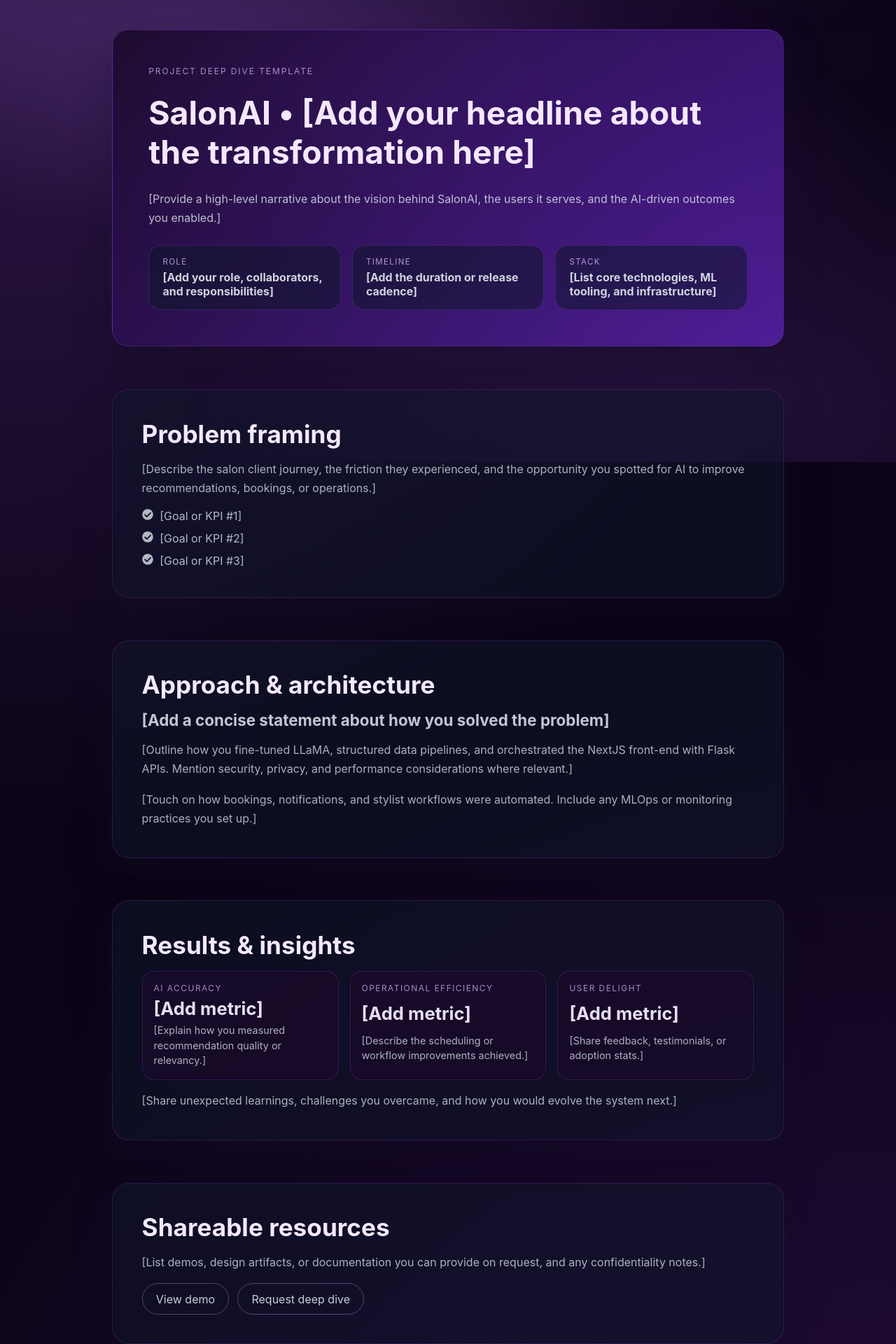
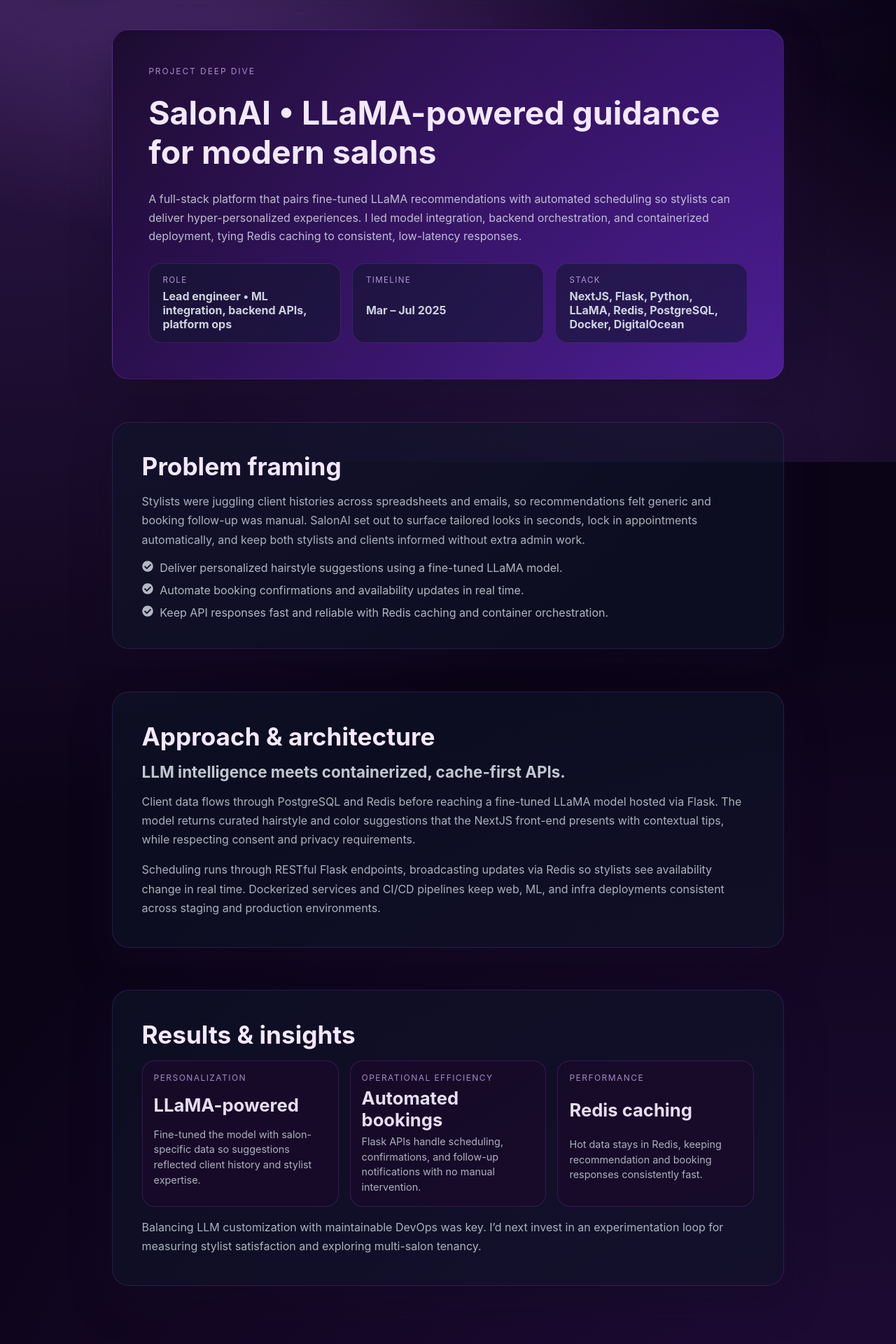
Before and after one commit to jhaniff/Portfolio, a React (Create React App) app in the folder personawebsite/: page /portfolio/salonai in a window 1280 px wide. Shown: the part 140-2060 px from the top of the page at 70% size. Built offline with nearby package versions, Linux system fonts and the light colour scheme.

Commit message:
Refactor code structure for improved readability and maintainability

```diff
--- a/personawebsite/src/pages/Contact.js
+++ b/personawebsite/src/pages/Contact.js
@@ -65,7 +65,7 @@
             <FaCalendarAlt />
           </IconCircle>
           <h3>Availability</h3>
-          <p>Currently booking projects for Winter 2025 internships/co-ops and select freelance automation gigs.</p>
+          <p>Currently looking for full-time roles and select freelance automation gigs.</p>
         </InfoCard>
       </InfoGrid>
 
--- a/personawebsite/src/pages/Home.js
+++ b/personawebsite/src/pages/Home.js
@@ -92,7 +92,7 @@
 
           <HeroActions>
             <PrimaryButton to="/portfolio">Explore recent work</PrimaryButton>
-            <SecondaryButton to="/contact">Book a collaboration</SecondaryButton>
+            <SecondaryButton to="/contact">Connect</SecondaryButton>
           </HeroActions>
 
           <StatsRow>
--- a/personawebsite/src/pages/Resume.js
+++ b/personawebsite/src/pages/Resume.js
@@ -24,7 +24,7 @@
         </HeroText>
 
         <HeroActions>
-          <DownloadButton href="/resume.pdf" download>
+          <DownloadButton href="/jhanif_Resume.pdf" download>
             <FaDownload /> Download resume
           </DownloadButton>
           <SecondaryButton href="https://www.linkedin.com/in/joshua-hanif" target="_blank" rel="noreferrer">
--- a/personawebsite/src/pages/caseStudies/AutomationCaseStudy.js
+++ b/personawebsite/src/pages/caseStudies/AutomationCaseStudy.js
@@ -12,8 +12,6 @@
   HeroTitle,
   MetricCard,
   MetricGrid,
-  ResourceButton,
-  ResourceLinks,
   SectionBody,
   SectionHeading,
   SectionSubheading,
@@ -29,25 +27,26 @@
         animate={{ opacity: 1, y: 0 }}
         transition={{ duration: 0.6, ease: "easeOut" }}
       >
-        <HeroEyebrow>Project Deep Dive Template</HeroEyebrow>
-        <HeroTitle>Enterprise QA Automation • [Add headline about the value delivered]</HeroTitle>
+        <HeroEyebrow>Project Deep Dive</HeroEyebrow>
+        <HeroTitle>Enterprise QA Automation • Harmonising regression for Johnson Controls security platforms</HeroTitle>
         <HeroSummary>
-          [Summarise why the automation effort mattered, the scale of systems covered, and the business-critical outcomes you
-          enabled for Johnson Controls or a similar organisation.]
+          Embedded with the OpenBlue security group to replace brittle manual regression with unified Selenium, Appium, TestNG,
+          and Cypress suites. I owned the framework design, CI/CD orchestration, and coaching that restored confidence in
+          multi-device releases.
         </HeroSummary>
 
         <HeroMetaGrid>
           <HeroMetaCard>
             <span>Role</span>
-            <strong>[Add your title, team, and collaboration notes]</strong>
+            <strong>Software Automation Developer Co-op • Framework architect & pipeline owner</strong>
           </HeroMetaCard>
           <HeroMetaCard>
             <span>Timeline</span>
-            <strong>[Add timeframe]</strong>
+            <strong>Sept 2022 – Apr 2023</strong>
           </HeroMetaCard>
           <HeroMetaCard>
             <span>Tooling</span>
-            <strong>[List the key frameworks, CI/CD, and infrastructure pieces]</strong>
+            <strong>Selenium, Appium, Cypress, TestNG, Jenkins, Docker, Jira, Azure DevOps</strong>
           </HeroMetaCard>
         </HeroMetaGrid>
       </CaseHero>
@@ -60,20 +59,22 @@
       >
         <SectionHeading>Testing ecosystem before automation</SectionHeading>
         <SectionBody>
-          [Explain the manual pain points, coverage gaps, or release bottlenecks that prompted a new automation strategy.]
+          Releases for building access control hardware and cloud dashboards stalled because regression relied on spreadsheets
+          and ad-hoc scripts. Teams duplicated work across desktop, tablet, and mobile clients, so failures appeared late and
+          were hard to reproduce.
         </SectionBody>
         <Checklist>
           <li>
             <FaCheckCircle />
-            <span>[Pain point or objective #1]</span>
+            <span>Five-day manual regression window slowed urgent firmware and web updates.</span>
           </li>
           <li>
             <FaCheckCircle />
-            <span>[Pain point or objective #2]</span>
+            <span>Device coverage was inconsistent across Selenium, Appium, and on-prem labs.</span>
           </li>
           <li>
             <FaCheckCircle />
-            <span>[Pain point or objective #3]</span>
+            <span>No unified reporting, making flaky failures difficult to triage for QA leads.</span>
           </li>
         </Checklist>
       </CaseSection>
@@ -85,14 +86,16 @@
         viewport={{ once: true, amount: 0.3 }}
       >
         <SectionHeading>Framework design</SectionHeading>
-        <SectionSubheading>[Add a concise statement about your strategy]</SectionSubheading>
+        <SectionSubheading>Reusable libraries and pipelines kept every suite in sync.</SectionSubheading>
         <SectionBody>
-          [Detail how you structured Selenium, Appium, Cypress, and TestNG to work together. Mention reusable libraries,
-          configuration management, environment setup, and integration with Jenkins.]
+          I refactored legacy scripts into a shared page-object library with environment-aware configuration and Dockerized
+          dependencies. Jenkins fan-out pipelines parallelized suites across browsers, Android tablets, and iOS devices while
+          storing artifacts in S3 for easy traceability.
         </SectionBody>
         <SectionBody>
-          [Include how you managed device labs, emulators, or simulators, plus how you monitored and reported results back to
-          stakeholders.]
+          Appium Grid and Cypress dashboards streamed live metrics to QA leads, and Confluence playbooks captured device setup
+          and troubleshooting steps. I facilitated weekly automation clinics so product, QA, and DevOps could iterate quickly
+          on failure trends.
         </SectionBody>
       </CaseSection>
 
@@ -106,43 +109,24 @@
         <MetricGrid>
           <MetricCard>
             <span>Stability</span>
-            <strong>[Add metric]</strong>
-            <p>[Explain the reduction in flaky tests or outages.]</p>
+            <strong>30% fewer flaky failures</strong>
+            <p>Introduced retry logic, logging, and health checks to surface true defects while eliminating noise.</p>
           </MetricCard>
           <MetricCard>
             <span>Coverage</span>
-            <strong>[Add metric]</strong>
-            <p>[Share automated suites added, platforms covered, or regression depth.]</p>
+            <strong>120+ scenarios automated</strong>
+            <p>Expanded suites across door controllers, mobile dashboards, and cloud services with shared libraries.</p>
           </MetricCard>
           <MetricCard>
             <span>Speed</span>
-            <strong>[Add metric]</strong>
-            <p>[Describe build time improvements, release cadence, or feedback loop gains.]</p>
+            <strong>Regression trimmed to a few hours</strong>
+            <p>Parallelized CI runs and standardized environments to cut the release gate from twelve hours to just a few.</p>
           </MetricCard>
         </MetricGrid>
         <SectionBody>
-          [Call out stakeholder reactions, production defect trends, or other evidence of success.]
+          Product managers could greenlight releases with confidence thanks to reliable dashboards and nightly Jenkins trends.
+          The automation playbooks remain active references for new QA hires joining the program.
         </SectionBody>
-      </CaseSection>
-
-      <CaseSection
-        initial={{ opacity: 0, y: 24 }}
-        whileInView={{ opacity: 1, y: 0 }}
-        transition={{ duration: 0.5, ease: "easeOut" }}
-        viewport={{ once: true, amount: 0.3 }}
-      >
-        <SectionHeading>Resources</SectionHeading>
-        <SectionBody>
-          [Indicate which artifacts (pipeline configs, screenshots, reports) you can share privately and how to request them.]
-        </SectionBody>
-        <ResourceLinks>
-          <ResourceButton href="#add-automation-summary-link" target="_blank" rel="noreferrer">
-            View summary
-          </ResourceButton>
-          <ResourceButton href="mailto:hanifjoshua1@gmail.com?subject=Automation%20Project%20Deep%20Dive">
-            Schedule walkthrough
-          </ResourceButton>
-        </ResourceLinks>
       </CaseSection>
     </CaseStudyShell>
   );
--- a/personawebsite/src/pages/caseStudies/SalonAICaseStudy.js
+++ b/personawebsite/src/pages/caseStudies/SalonAICaseStudy.js
@@ -12,8 +12,6 @@
   HeroTitle,
   MetricCard,
   MetricGrid,
-  ResourceButton,
-  ResourceLinks,
   SectionBody,
   SectionHeading,
   SectionSubheading,
@@ -29,25 +27,26 @@
         animate={{ opacity: 1, y: 0 }}
         transition={{ duration: 0.6, ease: "easeOut" }}
       >
-        <HeroEyebrow>Project Deep Dive Template</HeroEyebrow>
-        <HeroTitle>SalonAI • [Add your headline about the transformation here]</HeroTitle>
+        <HeroEyebrow>Project Deep Dive</HeroEyebrow>
+        <HeroTitle>SalonAI • LLaMA-powered guidance for modern salons</HeroTitle>
         <HeroSummary>
-          [Provide a high-level narrative about the vision behind SalonAI, the users it serves, and the AI-driven outcomes you
-          enabled.]
+          A full-stack platform that pairs fine-tuned LLaMA recommendations with automated scheduling so stylists can deliver
+          hyper-personalized experiences. I led model integration, backend orchestration, and containerized deployment, tying
+          Redis caching to consistent, low-latency responses.
         </HeroSummary>
 
         <HeroMetaGrid>
           <HeroMetaCard>
             <span>Role</span>
-            <strong>[Add your role, collaborators, and responsibilities]</strong>
+            <strong>Lead engineer • ML integration, backend APIs, platform ops</strong>
           </HeroMetaCard>
           <HeroMetaCard>
             <span>Timeline</span>
-            <strong>[Add the duration or release cadence]</strong>
+            <strong>Mar – Jul 2025</strong>
           </HeroMetaCard>
           <HeroMetaCard>
             <span>Stack</span>
-            <strong>[List core technologies, ML tooling, and infrastructure]</strong>
+            <strong>NextJS, Flask, Python, LLaMA, Redis, PostgreSQL, Docker, DigitalOcean</strong>
           </HeroMetaCard>
         </HeroMetaGrid>
       </CaseHero>
@@ -60,21 +59,22 @@
       >
         <SectionHeading>Problem framing</SectionHeading>
         <SectionBody>
-          [Describe the salon client journey, the friction they experienced, and the opportunity you spotted for AI to improve
-          recommendations, bookings, or operations.]
+          Stylists were juggling client histories across spreadsheets and emails, so recommendations felt generic and booking
+          follow-up was manual. SalonAI set out to surface tailored looks in seconds, lock in appointments automatically, and
+          keep both stylists and clients informed without extra admin work.
         </SectionBody>
         <Checklist>
           <li>
             <FaCheckCircle />
-            <span>[Goal or KPI #1]</span>
+            <span>Deliver personalized hairstyle suggestions using a fine-tuned LLaMA model.</span>
           </li>
           <li>
             <FaCheckCircle />
-            <span>[Goal or KPI #2]</span>
+            <span>Automate booking confirmations and availability updates in real time.</span>
           </li>
           <li>
             <FaCheckCircle />
-            <span>[Goal or KPI #3]</span>
+            <span>Keep API responses fast and reliable with Redis caching and container orchestration.</span>
           </li>
         </Checklist>
       </CaseSection>
@@ -86,14 +86,16 @@
         viewport={{ once: true, amount: 0.3 }}
       >
         <SectionHeading>Approach & architecture</SectionHeading>
-        <SectionSubheading>[Add a concise statement about how you solved the problem]</SectionSubheading>
+        <SectionSubheading>LLM intelligence meets containerized, cache-first APIs.</SectionSubheading>
         <SectionBody>
-          [Outline how you fine-tuned LLaMA, structured data pipelines, and orchestrated the NextJS front-end with Flask APIs.
-          Mention security, privacy, and performance considerations where relevant.]
+          Client data flows through PostgreSQL and Redis before reaching a fine-tuned LLaMA model hosted via Flask. The model
+          returns curated hairstyle and color suggestions that the NextJS front-end presents with contextual tips, while
+          respecting consent and privacy requirements.
         </SectionBody>
         <SectionBody>
-          [Touch on how bookings, notifications, and stylist workflows were automated. Include any MLOps or monitoring
-          practices you set up.]
+          Scheduling runs through RESTful Flask endpoints, broadcasting updates via Redis so stylists see availability change in
+          real time. Dockerized services and CI/CD pipelines keep web, ML, and infra deployments consistent across staging and
+          production environments.
         </SectionBody>
       </CaseSection>
 
@@ -106,44 +108,25 @@
         <SectionHeading>Results & insights</SectionHeading>
         <MetricGrid>
           <MetricCard>
-            <span>AI accuracy</span>
-            <strong>[Add metric]</strong>
-            <p>[Explain how you measured recommendation quality or relevancy.]</p>
+            <span>Personalization</span>
+            <strong>LLaMA-powered</strong>
+            <p>Fine-tuned the model with salon-specific data so suggestions reflected client history and stylist expertise.</p>
           </MetricCard>
           <MetricCard>
             <span>Operational efficiency</span>
-            <strong>[Add metric]</strong>
-            <p>[Describe the scheduling or workflow improvements achieved.]</p>
+            <strong>Automated bookings</strong>
+            <p>Flask APIs handle scheduling, confirmations, and follow-up notifications with no manual intervention.</p>
           </MetricCard>
           <MetricCard>
-            <span>User delight</span>
-            <strong>[Add metric]</strong>
-            <p>[Share feedback, testimonials, or adoption stats.]</p>
+            <span>Performance</span>
+            <strong>Redis caching</strong>
+            <p>Hot data stays in Redis, keeping recommendation and booking responses consistently fast.</p>
           </MetricCard>
         </MetricGrid>
         <SectionBody>
-          [Share unexpected learnings, challenges you overcame, and how you would evolve the system next.]
+          Balancing LLM customization with maintainable DevOps was key. I’d next invest in an experimentation loop for
+          measuring stylist satisfaction and exploring multi-salon tenancy.
         </SectionBody>
-      </CaseSection>
-
-      <CaseSection
-        initial={{ opacity: 0, y: 24 }}
-        whileInView={{ opacity: 1, y: 0 }}
-        transition={{ duration: 0.5, ease: "easeOut" }}
-        viewport={{ once: true, amount: 0.3 }}
-      >
-        <SectionHeading>Shareable resources</SectionHeading>
-        <SectionBody>
-          [List demos, design artifacts, or documentation you can provide on request, and any confidentiality notes.]
-        </SectionBody>
-        <ResourceLinks>
-          <ResourceButton href="#add-salonai-demo-link" target="_blank" rel="noreferrer">
-            View demo
-          </ResourceButton>
-          <ResourceButton href="mailto:hanifjoshua1@gmail.com?subject=SalonAI%20Project%20Deep%20Dive">
-            Request deep dive
-          </ResourceButton>
-        </ResourceLinks>
       </CaseSection>
     </CaseStudyShell>
   );
--- a/personawebsite/src/pages/caseStudies/YuMeetCaseStudy.js
+++ b/personawebsite/src/pages/caseStudies/YuMeetCaseStudy.js
@@ -12,8 +12,6 @@
   HeroTitle,
   MetricCard,
   MetricGrid,
-  ResourceButton,
-  ResourceLinks,
   SectionBody,
   SectionHeading,
   SectionSubheading,
@@ -29,25 +27,26 @@
         animate={{ opacity: 1, y: 0 }}
         transition={{ duration: 0.6, ease: "easeOut" }}
       >
-        <HeroEyebrow>Project Deep Dive Template</HeroEyebrow>
-        <HeroTitle>yuMeet • [Add your headline about the outcome here]</HeroTitle>
+        <HeroEyebrow>Project Deep Dive</HeroEyebrow>
+        <HeroTitle>yuMeet • Realtime campus network for York University students</HeroTitle>
         <HeroSummary>
-          [Use this paragraph to summarise why yuMeet exists, who it serves, and the transformation you delivered. Mention the
-          most impressive result or learning right away.]
+          A cross-platform social platform that gives YorkU students a single hub for events, messaging, profiles, and
+          announcements. I architected and shipped the full stack, improving realtime responsiveness by ~40% through Redis
+          caching and BullMQ-driven notifications.
         </HeroSummary>
 
         <HeroMetaGrid>
           <HeroMetaCard>
             <span>Role</span>
-            <strong>[Add your role, responsibilities, and collaborators]</strong>
+            <strong>Lead full-stack engineer • Product, architecture, DevOps</strong>
           </HeroMetaCard>
           <HeroMetaCard>
             <span>Timeline</span>
-            <strong>[Add project timeline or duration]</strong>
+            <strong>Jan – Aug 2025</strong>
           </HeroMetaCard>
           <HeroMetaCard>
             <span>Stack</span>
-            <strong>[List the core technologies and services used]</strong>
+            <strong>React Native, TypeScript, ExpressJS, PostgreSQL, Redis, BullMQ, Docker, DigitalOcean</strong>
           </HeroMetaCard>
         </HeroMetaGrid>
       </CaseHero>
@@ -60,21 +59,23 @@
       >
         <SectionHeading>Context & objectives</SectionHeading>
         <SectionBody>
-          [Explain the situation that prompted yuMeet. Who were the users? What problem were they facing? What goals did you and
-          any partners set at the outset?]
+          Students were juggling Discord servers, group chats, and email blasts to keep up with campus life. yuMeet set out to
+          provide a unified experience where events, group discovery, and realtime chat worked together across iOS and Android.
+          Success meant delivering fluid messaging, low-latency notifications, and a backend that could grow with new
+          communities.
         </SectionBody>
         <Checklist>
           <li>
             <FaCheckCircle />
-            <span>[Key objective or KPI #1]</span>
+            <span>Launch a native-feeling social experience simultaneously on iOS and Android.</span>
           </li>
           <li>
             <FaCheckCircle />
-            <span>[Key objective or KPI #2]</span>
+            <span>Design a modular microservice backend that can flex to new campus features.</span>
           </li>
           <li>
             <FaCheckCircle />
-            <span>[Key objective or KPI #3]</span>
+            <span>Keep realtime interactions reliable while cutting response latency by ~40%.</span>
           </li>
         </Checklist>
       </CaseSection>
@@ -86,14 +87,16 @@
         viewport={{ once: true, amount: 0.3 }}
       >
         <SectionHeading>Solution snapshot</SectionHeading>
-        <SectionSubheading>[Add a one-line statement about your approach]</SectionSubheading>
+        <SectionSubheading>Event-driven services power realtime messaging and notifications.</SectionSubheading>
         <SectionBody>
-          [Walk through how you architected the platform. Mention major modules (auth, messaging, events, notifications), how the
-          microservices interact, and any design decisions that shaped the experience.]
+          Auth, profiles, events, and messaging live in independent ExpressJS services communicating over Redis-backed queues.
+          React Native powers the UI with a shared design system styled via Tailwind CSS, while WebSockets deliver live chat,
+          reactions, and presence updates without sacrificing battery life.
         </SectionBody>
         <SectionBody>
-          [Highlight anything custom you built: Redis caching strategy, BullMQ queues, deployment pipeline, mobile design
-          system, etc.]
+          Redis caches hot data (active chats, upcoming events) and BullMQ orchestrates asynchronous notifications so users get
+          instant updates even when offline. Automated Docker builds deploy to DigitalOcean Kubernetes for a clean CI/CD path
+          and easy rollbacks.
         </SectionBody>
       </CaseSection>
 
@@ -107,44 +110,27 @@
         <MetricGrid>
           <MetricCard>
             <span>Impact</span>
-            <strong>[Add metric]</strong>
-            <p>[Explain what the number means and why it matters.]</p>
+            <strong>≈40% faster responses</strong>
+            <p>Redis caching and queue-backed notifications trimmed API latency, keeping chats and event feeds snappy.</p>
           </MetricCard>
           <MetricCard>
             <span>Usage</span>
-            <strong>[Add metric]</strong>
-            <p>[Note adoption, retention, or engagement insights.]</p>
+            <strong>Dual-platform launch</strong>
+            <p>Shipped the same codebase to iOS and Android with React Native, ensuring feature parity from day one.</p>
           </MetricCard>
           <MetricCard>
             <span>Reliability</span>
-            <strong>[Add metric]</strong>
-            <p>[Quote a performance, stability, or quality improvement.]</p>
+            <strong>Automated regression suites</strong>
+            <p>CI smoke tests cover auth, messaging, and events before every release, preventing regressions in core flows.</p>
           </MetricCard>
         </MetricGrid>
         <SectionBody>
-          [Share qualitative feedback, lessons learned, or what you’d tackle next if you had more time.]
+          Building for realtime mobile taught me how to balance persistent WebSocket connections with battery constraints and
+          platform-specific UX. Next steps include opening APIs for club maintainers and layering in analytics dashboards for
+          organizers.
         </SectionBody>
       </CaseSection>
 
-      <CaseSection
-        initial={{ opacity: 0, y: 24 }}
-        whileInView={{ opacity: 1, y: 0 }}
-        transition={{ duration: 0.5, ease: "easeOut" }}
-        viewport={{ once: true, amount: 0.3 }}
-      >
-        <SectionHeading>Artifacts & follow-ups</SectionHeading>
-        <SectionBody>
-          [List assets you can share privately—demos, screenshots, architecture diagrams—and how to request them.]
-        </SectionBody>
-        <ResourceLinks>
-          <ResourceButton href="#add-yumeet-demo-link" target="_blank" rel="noreferrer">
-            View walkthrough
-          </ResourceButton>
-          <ResourceButton href="mailto:hanifjoshua1@gmail.com?subject=yuMeet%20Project%20Deep%20Dive">
-            Request deeper dive
-          </ResourceButton>
-        </ResourceLinks>
-      </CaseSection>
     </CaseStudyShell>
   );
 };
```
Also changed, not shown: personawebsite/src/pages/Portfolio.js (+10 -10 lines), 1 other file (tests, documents, lock files or other folders).
